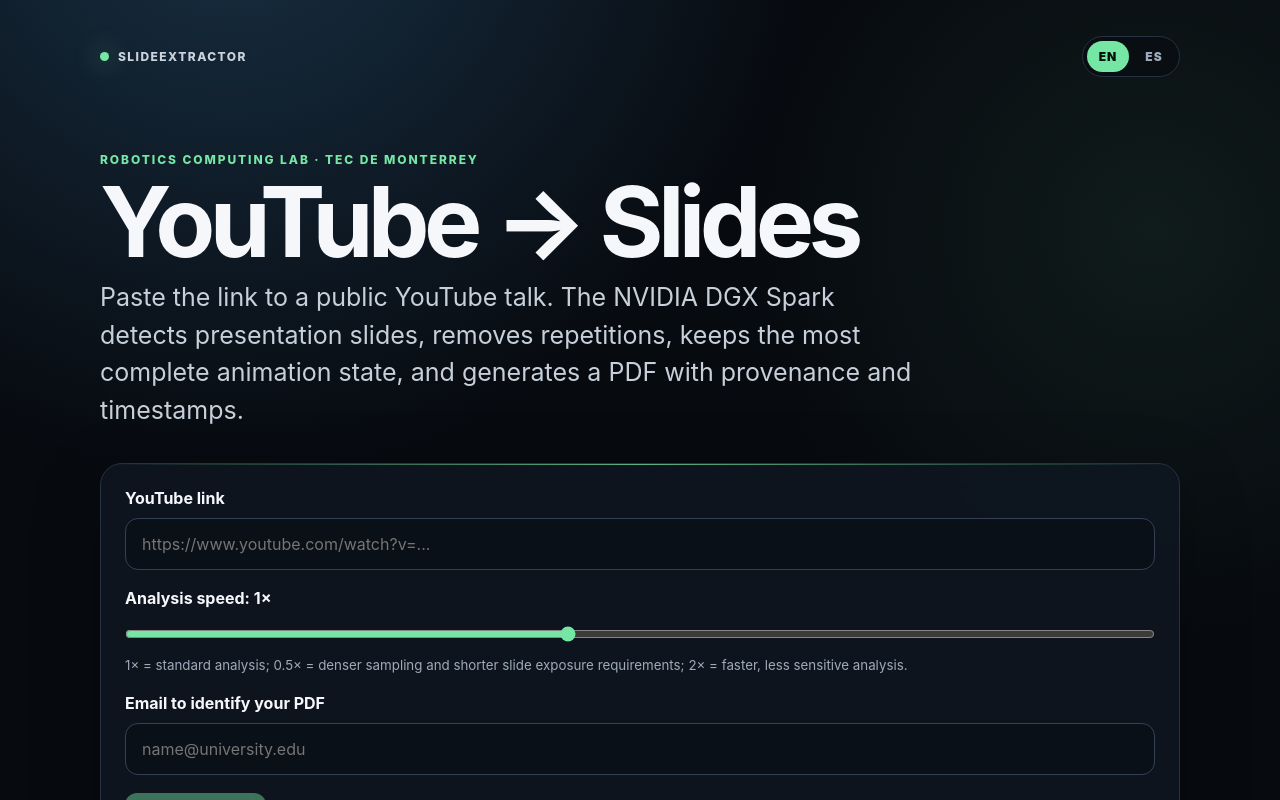
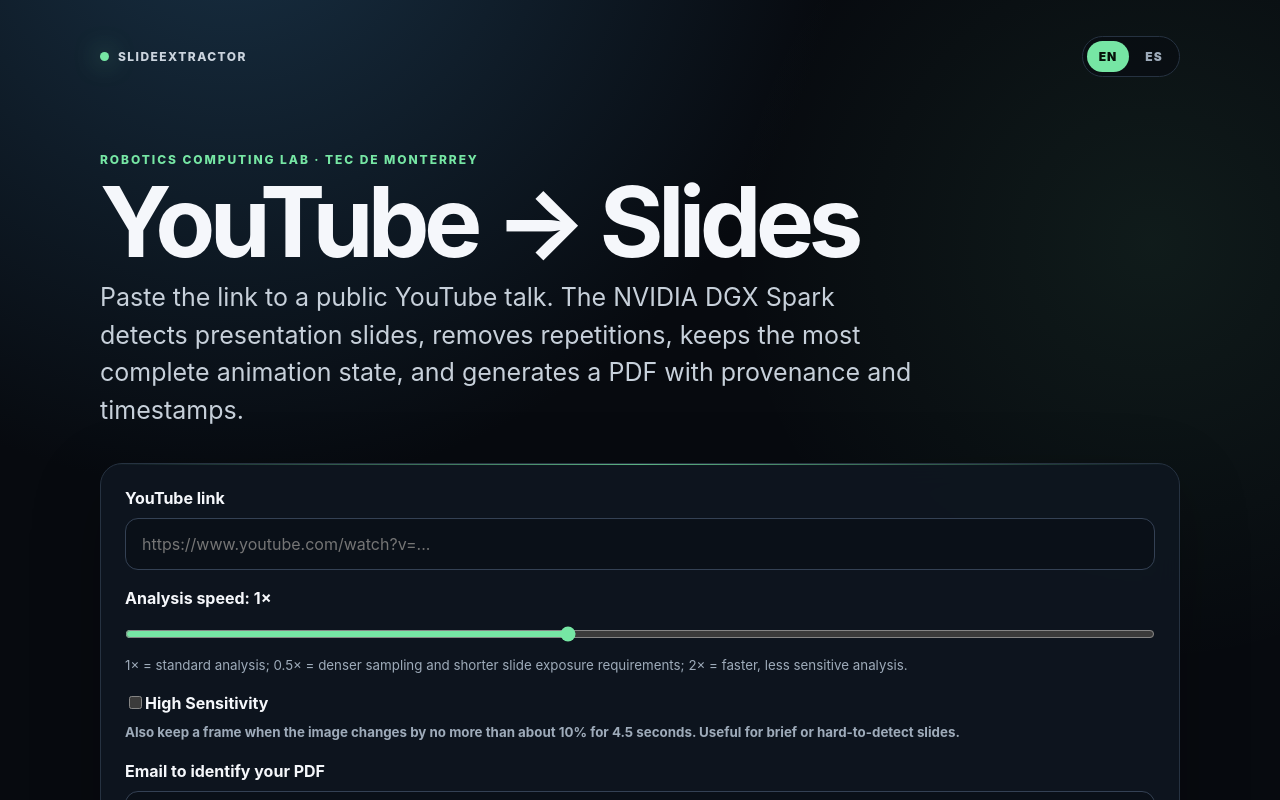
Before and after one commit to LuisAlbertoMunozUbando/Vision-From-Youtube, a Next.js app in the folder web/: page / in a window 1280 px wide. Shown: the top 800 px of the page. Built offline with nearby package versions, Linux system fonts and the light colour scheme.

Commit message:
Add high sensitivity slide detection and fallback

```diff
--- a/web/app/page.tsx
+++ b/web/app/page.tsx
@@ -8,7 +8,7 @@
 const text = {
   en: {
     lede:'Paste the link to a public YouTube talk. The NVIDIA DGX Spark detects presentation slides, removes repetitions, keeps the most complete animation state, and generates a PDF with provenance and timestamps.',
-    yt:'YouTube link', speed:'Analysis speed', speedHelp:'1× = standard analysis; 0.5× = denser sampling and shorter slide exposure requirements; 2× = faster, less sensitive analysis.', email:'Email to identify your PDF', send:'Extract slides', sending:'Submitting…',
+    yt:'YouTube link', speed:'Analysis speed', speedHelp:'1× = standard analysis; 0.5× = denser sampling and shorter slide exposure requirements; 2× = faster, less sensitive analysis.', high:'High Sensitivity', highHelp:'Also keep a frame when the image changes by no more than about 10% for 4.5 seconds. Useful for brief or hard-to-detect slides.', email:'Email to identify your PDF', send:'Extract slides', sending:'Submitting…',
     note:'Your email is used only to identify and name the PDF. No email is sent.', process:'Processing video', queue:'Queued', slides:'slides detected.',
     ready:'PDF ready', download:'Download PDF', drive:'Open Google Drive copy', delivery:'We try to start the download automatically. If your browser blocks it, click “Download PDF”.',
     gpu:'Local GPU', gpuText:'NVDEC + PyTorch/CUDA on the DGX Spark.', llm:'No LLM', llmText:'Deterministic visual detection with no AI-token consumption.',
@@ -17,7 +17,7 @@
   },
   es: {
     lede:'Pega el enlace de una charla pública de YouTube. La NVIDIA DGX Spark detecta las diapositivas, elimina repeticiones, conserva la versión más completa de las animaciones y genera un PDF con procedencia y timestamps.',
-    yt:'Enlace de YouTube', speed:'Velocidad de análisis', speedHelp:'1× = análisis normal; 0.5× = más muestreo y menor tiempo de exposición exigido; 2× = análisis más rápido y menos sensible.', email:'Email para identificar tu PDF', send:'Extraer slides', sending:'Enviando…',
+    yt:'Enlace de YouTube', speed:'Velocidad de análisis', speedHelp:'1× = análisis normal; 0.5× = más muestreo y menor tiempo de exposición exigido; 2× = análisis más rápido y menos sensible.', high:'High Sensitivity', highHelp:'También conserva una imagen cuando cambia como máximo ~10% durante 4.5 segundos. Útil para slides breves o difíciles de detectar.', email:'Email para identificar tu PDF', send:'Extraer slides', sending:'Enviando…',
     note:'El email se usa únicamente para identificar y nombrar tu PDF. No se envía correo.', process:'Procesando video', queue:'En cola', slides:'slides detectados.',
     ready:'PDF listo', download:'Descargar PDF', drive:'Abrir copia en Google Drive', delivery:'Intentamos iniciar la descarga automáticamente. Si el navegador la bloquea, pulsa “Descargar PDF”.',
     gpu:'GPU local', gpuText:'NVDEC + PyTorch/CUDA en la DGX Spark.', llm:'Sin LLM', llmText:'Detección visual determinista, sin consumo de tokens de IA.',
@@ -43,6 +43,7 @@
   const [url,setUrl] = useState('');
   const [email,setEmail] = useState('');
   const [speed,setSpeed] = useState(1);
+  const [highSensitivity,setHighSensitivity] = useState(false);
   const [job,setJob] = useState<Job|null>(null);
   const [busy,setBusy] = useState(false);
   const [error,setError] = useState('');
@@ -64,7 +65,7 @@
   async function submit(e:FormEvent) {
     e.preventDefault(); setError(''); setBusy(true); setJob(null); downloadedJob.current=null;
     try {
-      const r = await fetch('/api/jobs',{method:'POST',headers:{'Content-Type':'application/json'},body:JSON.stringify({youtube_url:url.trim(),email:email.trim(),speed})});
+      const r = await fetch('/api/jobs',{method:'POST',headers:{'Content-Type':'application/json'},body:JSON.stringify({youtube_url:url.trim(),email:email.trim(),speed,high_sensitivity:highSensitivity})});
       const body = await r.json();
       if (!r.ok) throw new Error(readableError(body,t.createError));
       setJob(body);
@@ -112,6 +113,10 @@
         <label htmlFor="speed" className="fieldLabel">{t.speed}: <strong>{speed.toFixed(2).replace(/\.00$/, '')}×</strong></label>
         <input id="speed" type="range" min="0.25" max="2" step="0.25" value={speed} onChange={e=>setSpeed(Number(e.target.value))} aria-valuetext={`${speed}×`}/>
         <small>{t.speedHelp}</small>
+        <label className="toggleRow fieldLabel" htmlFor="highSensitivity">
+          <input id="highSensitivity" type="checkbox" checked={highSensitivity} onChange={e=>setHighSensitivity(e.target.checked)}/>
+          <span><strong>{t.high}</strong><small>{t.highHelp}</small></span>
+        </label>
         <label htmlFor="email" className="fieldLabel">{t.email}</label>
         <input id="email" type="email" inputMode="email" placeholder={lang==='en'?'name@university.edu':'nombre@universidad.edu'} value={email} onChange={e=>setEmail(e.target.value)} required/>
         <button className="submitButton" disabled={busy||!url.trim()||!email.trim()}>{busy?t.sending:t.send}</button>
```
